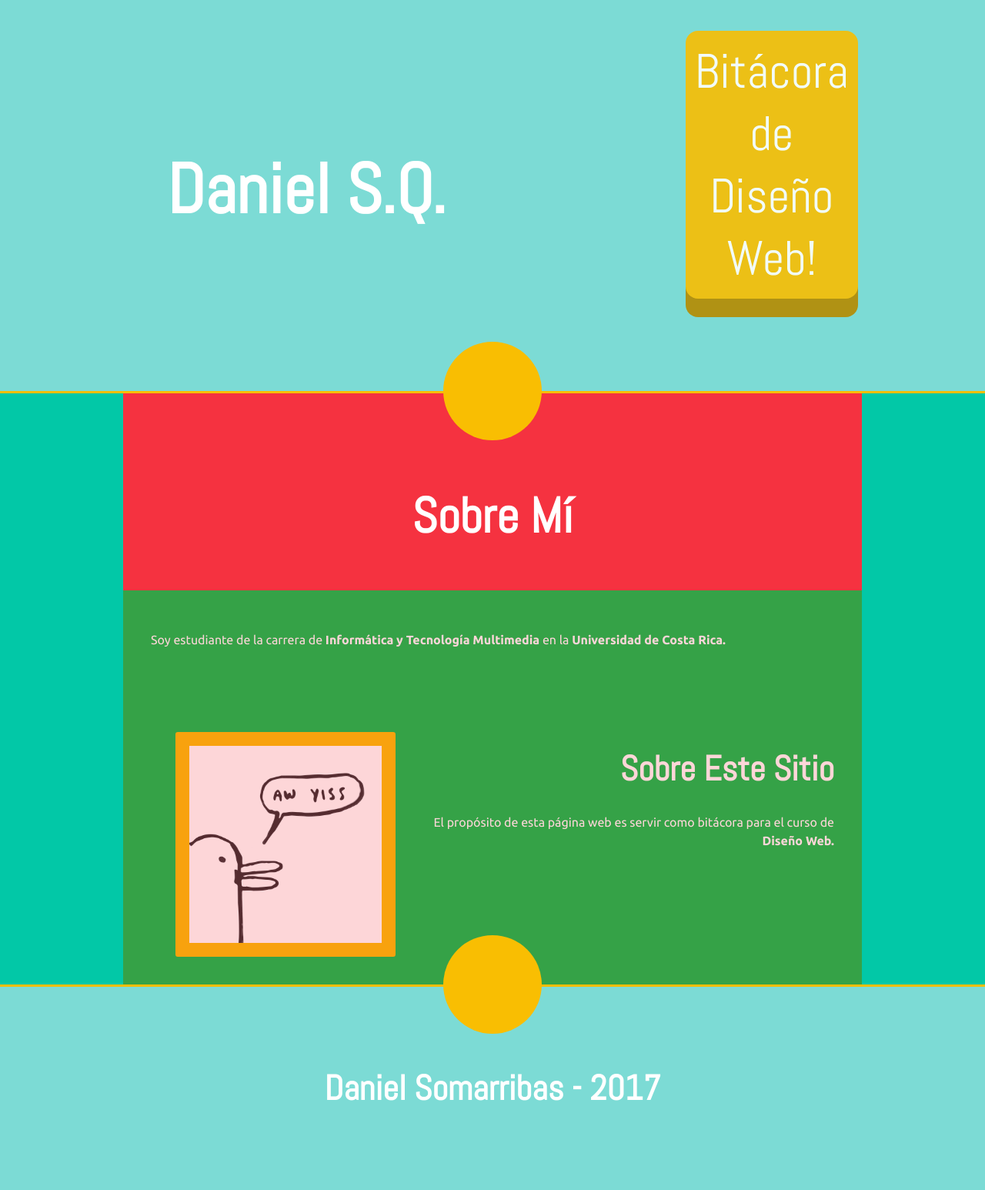
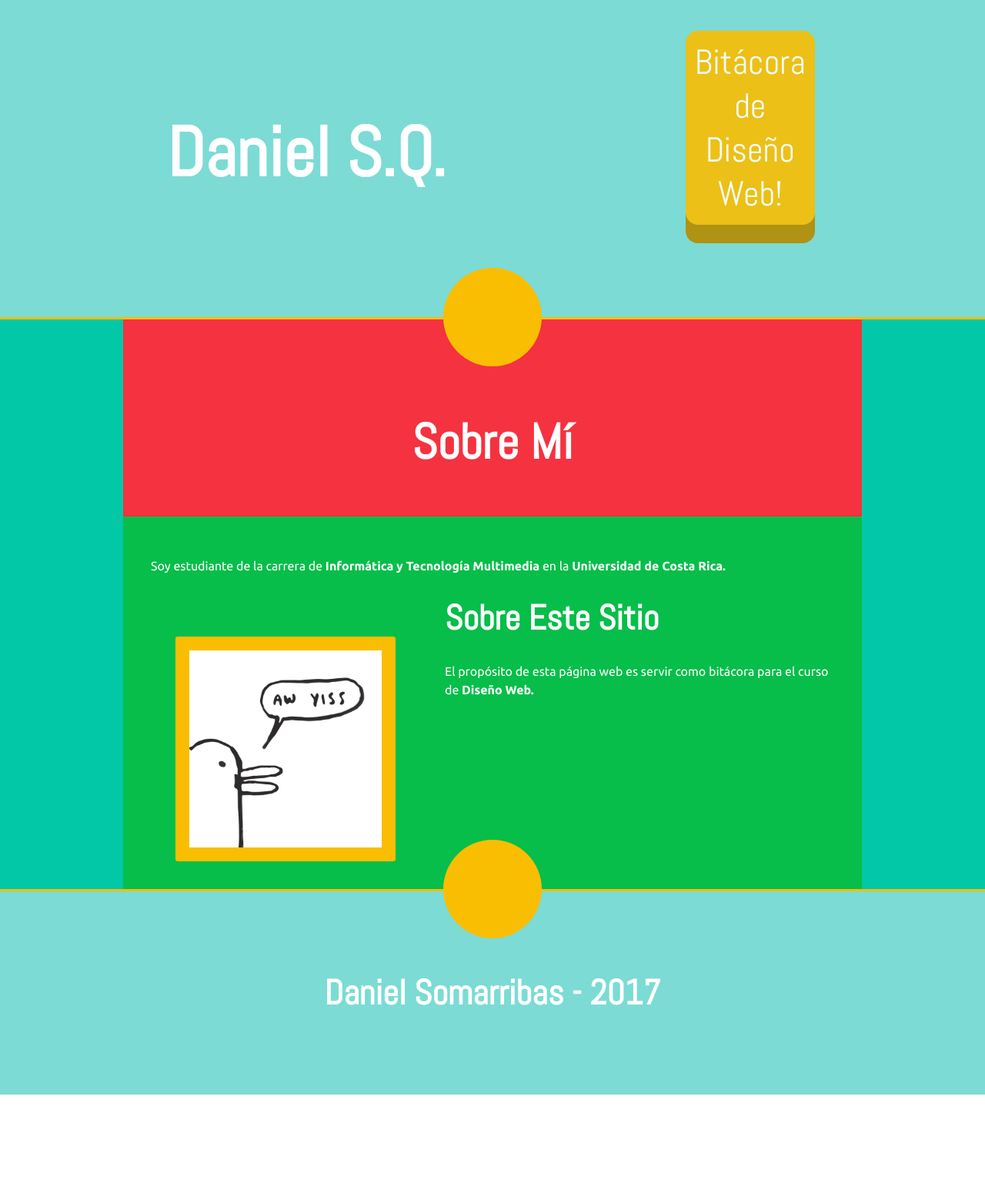
Before and after one commit to KeyTry/Bitacora, a website: page app/index.html in a window 1280 px wide. Shown: the whole page at 77% size. After the commit the page ends 1422 px from the top, so only its background shows below. Drawn offline with Linux system fonts and the light colour scheme; a web font is replaced by a local one.

Commit message:
fondos arreglados

```diff
--- a/app/index.html
+++ b/app/index.html
@@ -38,14 +38,9 @@
                                 <h2>Sobre Mí</h2>
                             </div>
                             <div class="gr-12 block" style="padding: 36px;">
-                                <p>Soy estudiante de la carrera de <b>Informática y Tecnología Multimedia</b> en la <b>Universidad de Costa Rica.</b></p>
-                                <br>
-                                <img src="img/awwyiss.png" alt="" style="" class="img-presentation">
-                                <br>
-                                <br>
-                                <span style="text-align: right; width: 25%;">
-                              <h2>Sobre Este Sitio</h2>
-                              <p>El propósito de esta página web es servir como bitácora para el curso de <b>Diseño Web.</b></p></span>
+                                <p>Soy estudiante de la carrera de <b>Informática y Tecnología Multimedia</b> en la <b>Universidad de Costa Rica.</b></p> <img src="img/awwyiss.png" alt="" style="" class="img-presentation">
+                                <h2>Sobre Este Sitio</h2>
+                                <p>El propósito de esta página web es servir como bitácora para el curso de <b>Diseño Web.</b></p>
                             </div>
                         </div>
                     </div>
--- a/app/scss/style.scss
+++ b/app/scss/style.scss
@@ -72,7 +72,6 @@ $general-text-color: #fff;
     @include bodies;
     @include blokk;
     color           : $text-color;
-    opacity         : 0.8;
 }
 
 .semana-title {
@@ -144,7 +143,7 @@ button {
     color           : $button-text-color;
     background-color: $button-color;
     font-family     : 'Titles';
-    font-size       : 3.927em;
+    font-size       : 2.827em;
     box-shadow      : 0 24px 0 0 $button-shadow-color;
     opacity         : 0.9;
     padding         : 12px;
@@ -190,8 +189,9 @@ img {
 }
 
 .img-presentation {
-    float : left;
-    height: 256px;
+    float       : left;
+    height      : 256px;
+    margin-right: 64px;
 }
 
 a {
```
Also changed, not shown: app/css/style.css, app/img/absolutely.jpg (added), app/img/disapproval.png (added), app/img/disgusting.jpg (added).
